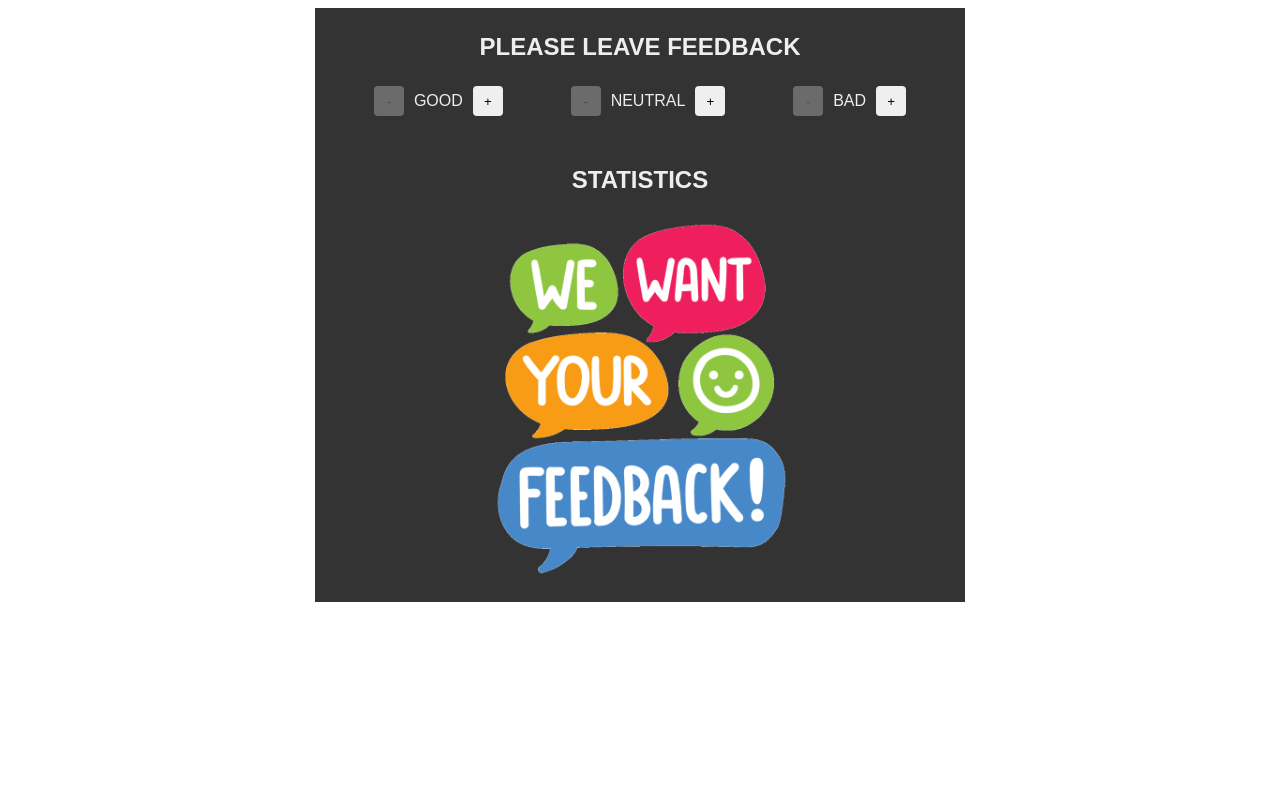
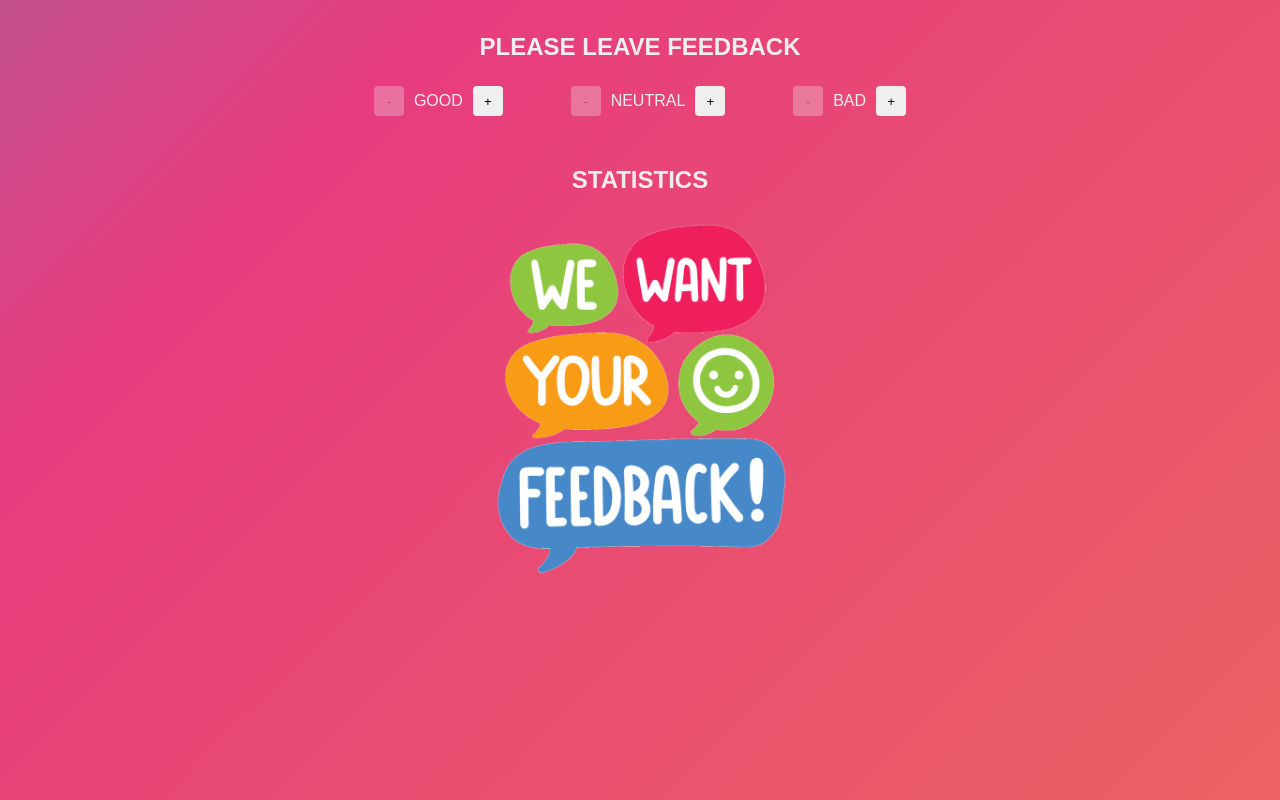
Before and after one commit to Viktor-Kostiuchenko/goit-react-hw-02-feedback, a React (Create React App) app: page / in a window 1280 px wide. Built offline with nearby package versions, Linux system fonts and the light colour scheme.

Commit message:
Update folder's structure

```diff
--- a/src/App.js
+++ b/src/components/App/App.jsx
@@ -1,9 +1,9 @@
 import React, { Component } from 'react';
-import Section from './components/section/Section';
-import FeedbackList from './components/feedback/FeedbackList';
-import StatisticList from './components/statistics/StatisticList';
-import Notification from './components/notification/Notification';
-import imageUrl from './images/feedback.png';
+import Section from '../Section/Section';
+import FeedbackOptions from '../FeedbackOptions/FeedbackOptions';
+import StatisticList from '../StatisticList/StatisticList';
+import Notification from '../Notification/Notification';
+import imageUrl from '../../images/feedback.png';
 
 export default class App extends Component {
   state = {
@@ -39,7 +39,7 @@ export default class App extends Component {
     return (
       <>
         <Section title="Please leave feedback">
-          <FeedbackList
+          <FeedbackOptions
             good={good}
             neutral={neutral}
             bad={bad}
--- a/src/components/statistics/StatisticList.module.css
+++ b/src/components/StatisticList/StatisticList.module.css
@@ -1,3 +1,7 @@
+:root {
+  --ex: #66bb6a;
+}
+
 .list {
   list-style: none;
   display: flex;
@@ -32,7 +36,7 @@
 
 .good {
   background-image: url('/src/images/like.png');
-  background-color: #66bb6a;
+  background-color: var(--ex);
 }
 
 .neutral {
--- a/src/components/notification/Notification.js
+++ b/src/components/notification/Notification.jsx
@@ -1,5 +1,4 @@
 import PropTypes from 'prop-types';
-
 import s from './Notification.module.css';
 
 export default function Notification({ url }) {
--- a/src/components/section/Section.module.css
+++ b/src/components/section/Section.module.css
@@ -4,7 +4,6 @@
 
   width: 600px;
   font-family: sans-serif;
-  background-color: #333;
 }
 
 .title {
--- /dev/null
+++ b/src/index.css
@@ -0,0 +1,16 @@
+body {
+  background: linear-gradient(-45deg, #ee7752, #e73c7e, #23a6d5, #23d5ab);
+  background-size: 400% 400%;
+  animation: gradient 15s ease infinite;
+}
+@keyframes gradient {
+  0% {
+    background-position: 0% 50%;
+  }
+  50% {
+    background-position: 100% 50%;
+  }
+  100% {
+    background-position: 0% 50%;
+  }
+}
--- a/src/index.js
+++ b/src/index.js
@@ -1,6 +1,7 @@
 import React from 'react';
 import ReactDOM from 'react-dom';
-import App from './App';
+import App from './components/App/App';
+import './index.css';
 
 ReactDOM.render(
   <React.StrictMode>
```
Also changed, not shown: src/components/FeedbackOptions/FeedbackOptions.jsx (renamed from src/components/feedback/FeedbackList.js, +4 -4 lines), src/components/FeedbackOptions/FeedbackOption.module.css (renamed from src/components/feedback/FeedbackList.module.css), src/components/StatisticList/StatisticList.jsx (renamed from src/components/statistics/StatisticList.js), src/components/buttons/Buttons.jsx (renamed from src/components/buttons/Buttons.js), src/components/section/Section.jsx (renamed from src/components/section/Section.js).
